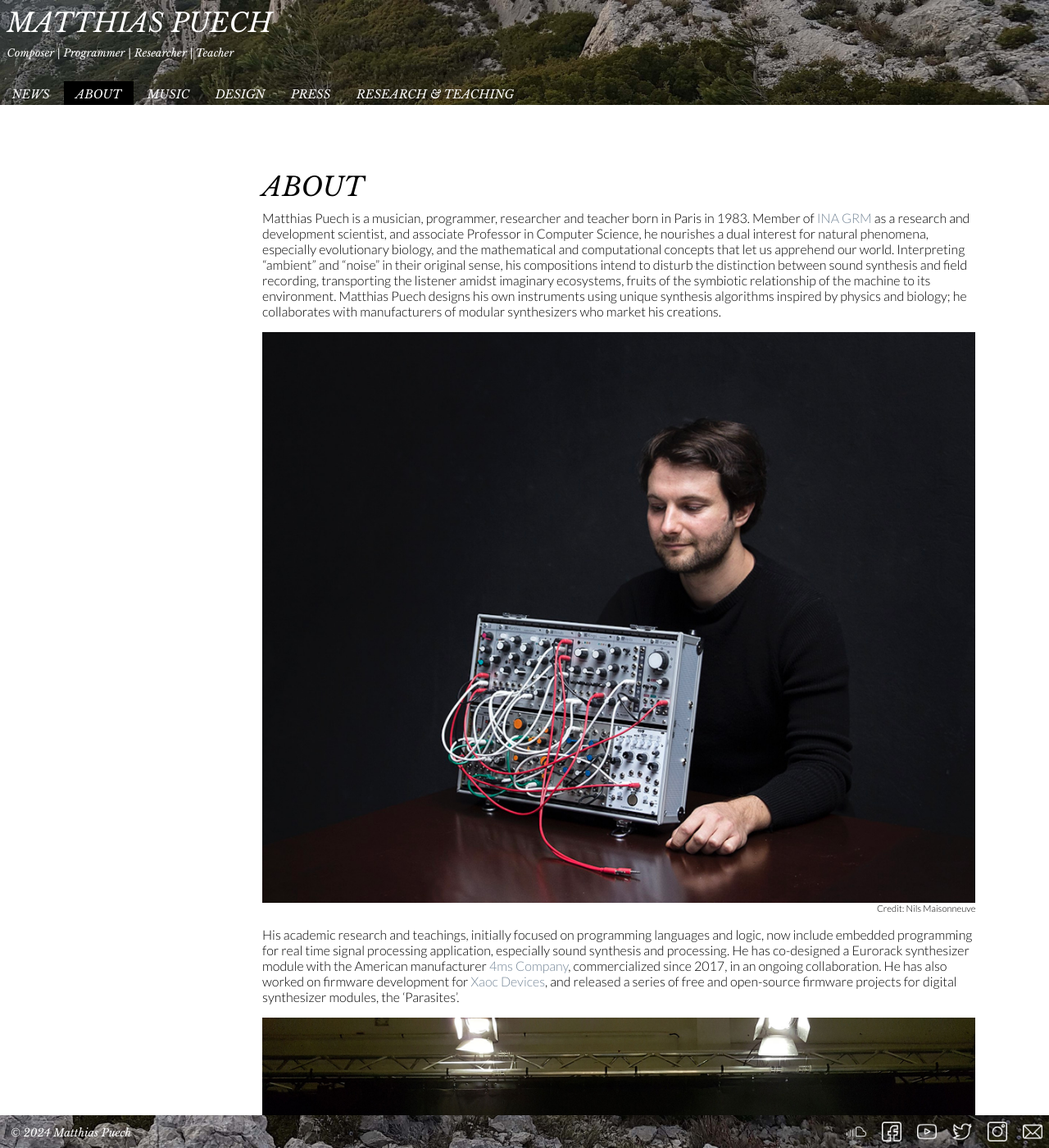
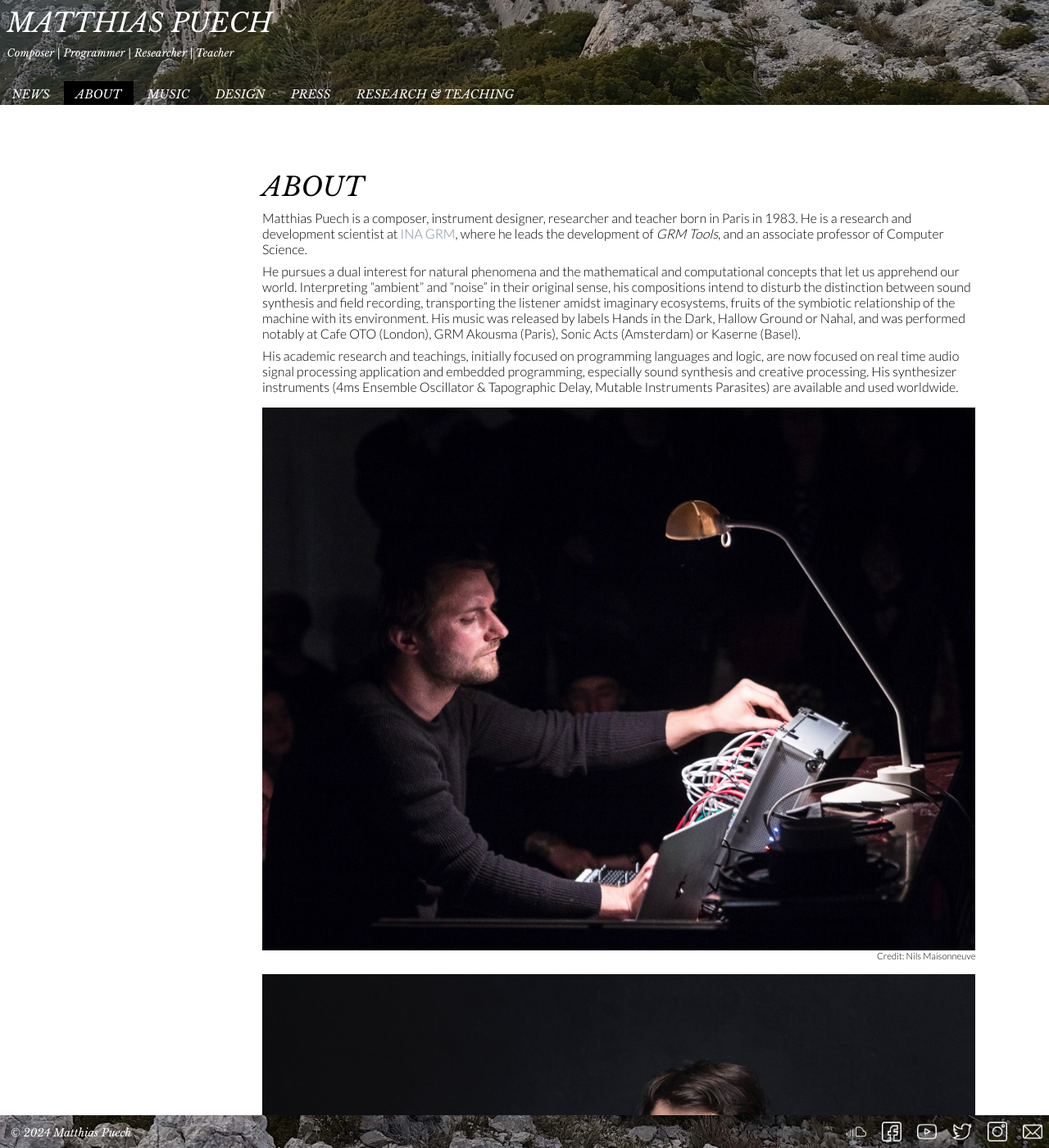
Before and after one commit to mqtthiqs/mqtthiqs.github.io, a Jekyll site: the page built from about.md, in a window 1280 px wide and 1400 px high. Shown: the whole window at 82% size. Built offline with Jekyll 4.4.1, drawn with Linux system fonts in a browser that asks for light colours; some of the changed text lies outside the part shown.

Commit message:
bio rework

```diff
--- a/about.md
+++ b/about.md
@@ -5,53 +5,23 @@ title: About
 
 ## About
 
-Matthias Puech is a musician, programmer, researcher and teacher born
-in Paris in 1983. Member of [INA GRM](https://inagrm.com/) as a
-research and development scientist, and associate Professor in
-Computer Science, he nourishes a dual interest for natural phenomena,
-especially evolutionary biology, and the mathematical and
-computational concepts that let us apprehend our world. Interpreting
-"ambient" and "noise" in their original sense, his compositions intend
-to disturb the distinction between sound synthesis and field
-recording, transporting the listener amidst imaginary ecosystems,
-fruits of the symbiotic relationship of the machine to its
-environment. Matthias Puech designs his own instruments using unique
-synthesis algorithms inspired by physics and biology; he collaborates
-with manufacturers of modular synthesizers who market his creations.
+Matthias Puech is a composer, instrument designer, researcher and teacher born in Paris in 1983. He is a research and development scientist at [INA GRM](https://inagrm.com/), where he leads the development of _GRM Tools_, and an associate professor of Computer Science.
+
+He pursues a dual interest for natural phenomena and the mathematical and computational concepts that let us apprehend our world. Interpreting "ambient" and "noise" in their original sense, his compositions intend to disturb the distinction between sound synthesis and field recording, transporting the listener amidst imaginary ecosystems, fruits of the symbiotic relationship of the machine with its environment. His music was released by labels Hands in the Dark, Hallow Ground or Nahal, and was performed notably at Cafe OTO (London), GRM Akousma (Paris), Sonic Acts (Amsterdam) or Kaserne (Basel).
+
+His academic research and teachings, initially focused on programming languages and logic, are now focused on real time audio signal processing application and embedded programming, especially sound synthesis and creative processing. His synthesizer instruments (4ms Ensemble Oscillator & Tapographic Delay, Mutable Instruments Parasites) are available and used worldwide.
+
+<figure>
+  <img src="assets/img/portrait-100ecs.jpg" alt="Portrait" />
+  <figcaption>Credit: Nils Maisonneuve</figcaption>
+</figure>
 
 <figure>
   <img src="assets/img/portrait-modulaire.jpg" alt="Portrait" />
   <figcaption>Credit: Nils Maisonneuve</figcaption>
 </figure>
 
-His academic research and teachings, initially focused on programming
-languages and logic, now include embedded programming for real
-time signal processing application, especially sound synthesis and
-processing. He has co-designed a Eurorack synthesizer module with the
-American manufacturer [4ms Company](https://4mscompany.com/),
-commercialized since 2017, in an ongoing collaboration. He has also
-worked on firmware development for [Xaoc
-Devices](http://xaocdevices.com/), and released a series of free and
-open-source firmware projects for digital synthesizer modules, the
-'Parasites'.
-
 <figure>
   <img src="assets/img/portrait2.jpg" alt="Portrait" />
   <figcaption>Credit: jjgfree</figcaption>
 </figure>
-
-Puech has released four full-length physical albums, one split album
-in collaboration with Canadian sound artist Philippe Vandal, and one
-EP, on labels Hisolat Records, Hylé Tapes, Panatype and Hands in the
-Dark; his most recent album 'A Geography of Abence', is published by
-NAHAL Recordings. His music has been reviewed in Libération, The Wire
-Magazine, Tiny Mix Tape, Self-Titled. He has notably played live at
-Café OTO (London), 100ECS, Péripate, Rinse France (Paris), CKUT Radio
-(Montréal) and has been commissioned by Radio France & GRM for live
-performances at Festivals Présences 2019, Akousma 2020 and for the
-radio show "Création Mondiale" in 2020.
-
-<figure>
-  <img src="assets/img/portrait-100ecs.jpg" alt="Portrait" />
-  <figcaption>Credit: Nils Maisonneuve</figcaption>
-</figure>
```
